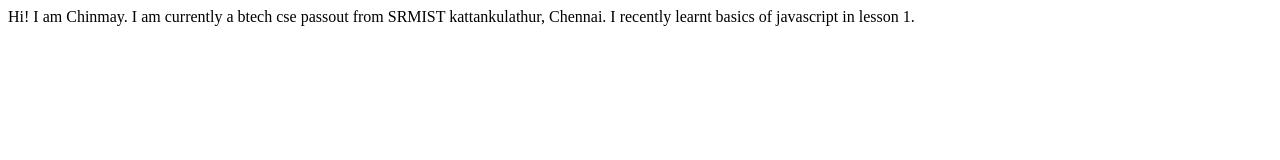
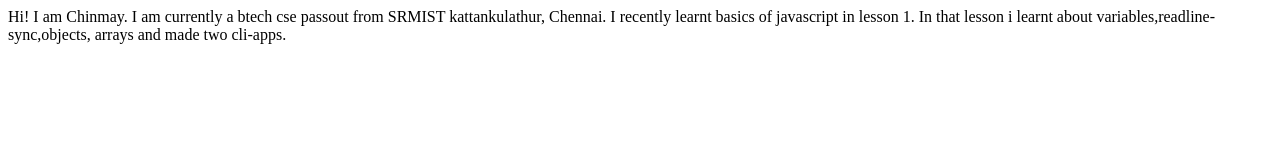
Before and after one commit to chinmayb14/studentportfolio-site, a plain HTML site: page index.html in a window 1280 px wide. Drawn offline with Linux system fonts and the light colour scheme.

Commit message:
refactor:
added about what i learnt in lesson one.

```diff
--- a/index.html
+++ b/index.html
@@ -8,6 +8,7 @@
 </head>
 <body>
     Hi! I am Chinmay. I am currently a btech cse passout from SRMIST kattankulathur, Chennai.
-    I recently learnt basics of javascript in lesson 1.
+    I recently learnt basics of javascript in lesson 1. In that lesson i learnt about variables,readline-sync,objects,
+    arrays and made two cli-apps.
 </body>
 </html>
```
